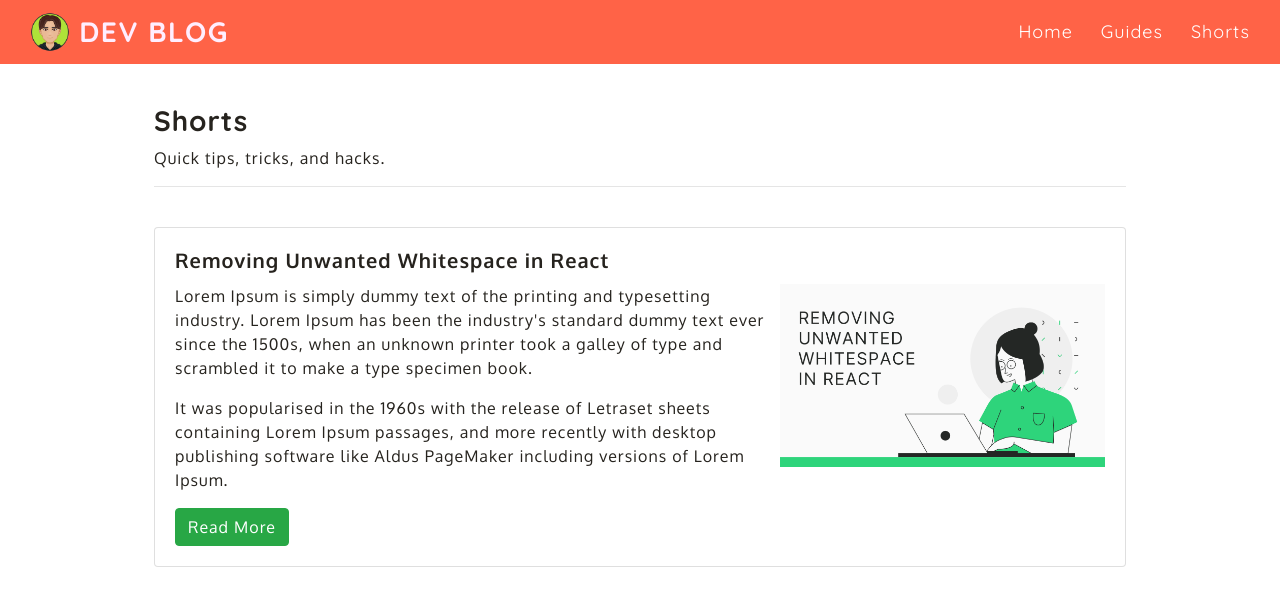
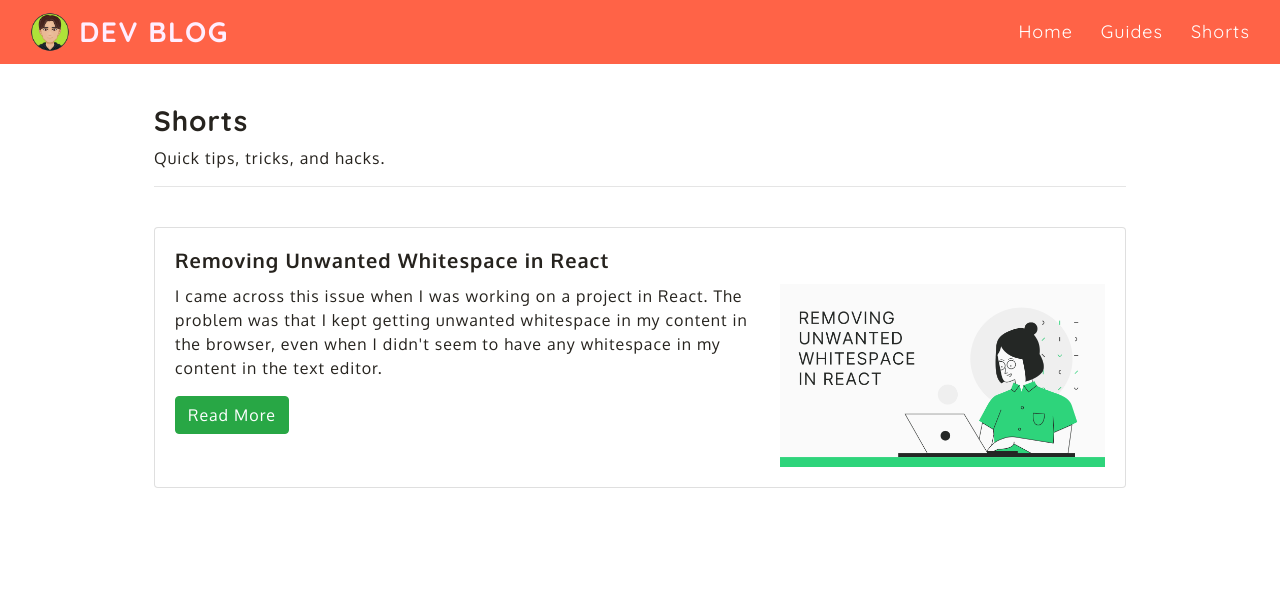
Before and after one commit to answebdev/dev-blog, a React (Create React App) app: page /shorts in a window 1280 px wide. Shown: the top 606 px of the page. Built offline with nearby package versions, Linux system fonts and the light colour scheme; the HTML template or start-up script is replaced by a standard one.

Commit message:
updated Whitespace card

```diff
--- a/src/components/pages/Shorts.js
+++ b/src/components/pages/Shorts.js
@@ -42,17 +42,11 @@ const Shorts = () => {
                 />
                 <Card.Text>
                   <p>
-                    Lorem Ipsum is simply dummy text of the printing and
-                    typesetting industry. Lorem Ipsum has been the industry's
-                    standard dummy text ever since the 1500s, when an unknown
-                    printer took a galley of type and scrambled it to make a
-                    type specimen book.
-                  </p>
-                  <p>
-                    It was popularised in the 1960s with the release of Letraset
-                    sheets containing Lorem Ipsum passages, and more recently
-                    with desktop publishing software like Aldus PageMaker
-                    including versions of Lorem Ipsum.
+                    I came across this issue when I was working on a project in
+                    React. The problem was that I kept getting unwanted
+                    whitespace in my content in the browser, even when I didn't
+                    seem to have any whitespace in my content in the text
+                    editor.
                   </p>
                 </Card.Text>
                 <Button
```
